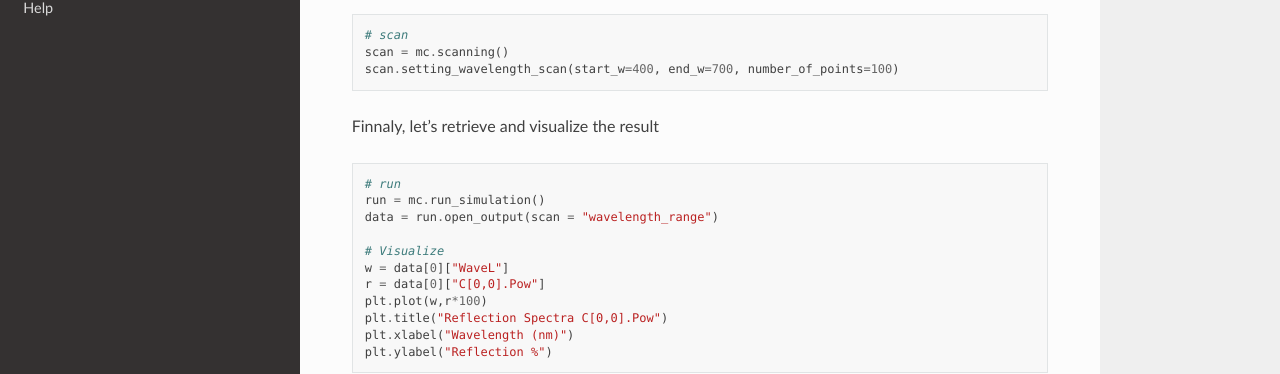
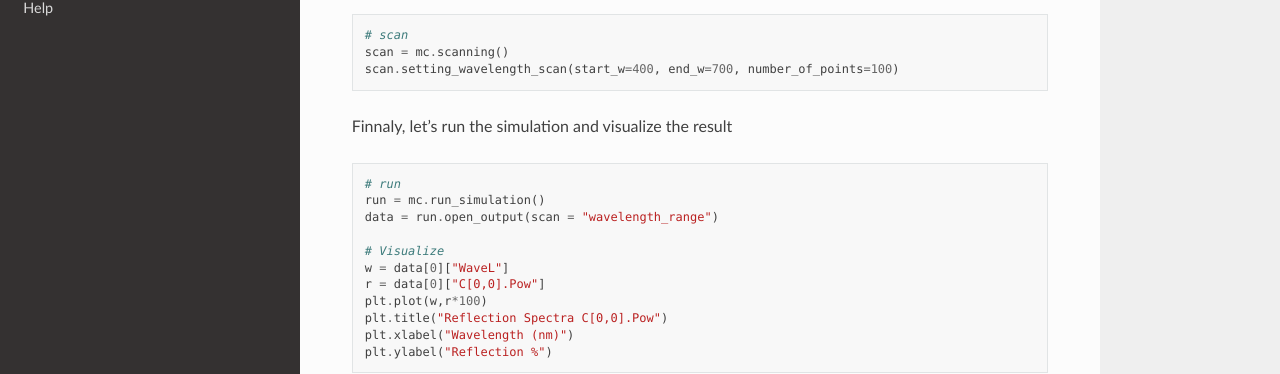
Before and after one commit to dorianherle/MC_Grating_Python, a Sphinx documentation site: the page built from docs/source/index.rst, in a window 1280 px wide and 900 px high, scrolled down 1308 px. Shown: the part 141-515 px from the top of the window. Built offline with Sphinx 7.4.7 and the Read the Docs theme 2.0.0, drawn with Linux system fonts in a browser that asks for light colours.

Commit message:
samlle update docs

```diff
--- a/docs/source/index.rst
+++ b/docs/source/index.rst
@@ -67,7 +67,7 @@ let's create a wavlength scan in the visible range from 400nm to 700nm:
    scan.setting_wavelength_scan(start_w=400, end_w=700, number_of_points=100)
 
 
-Finnaly, let's retrieve and visualize the result
+Finnaly, let's run the simulation and visualize the result
 
 .. code-block:: python
 
```
